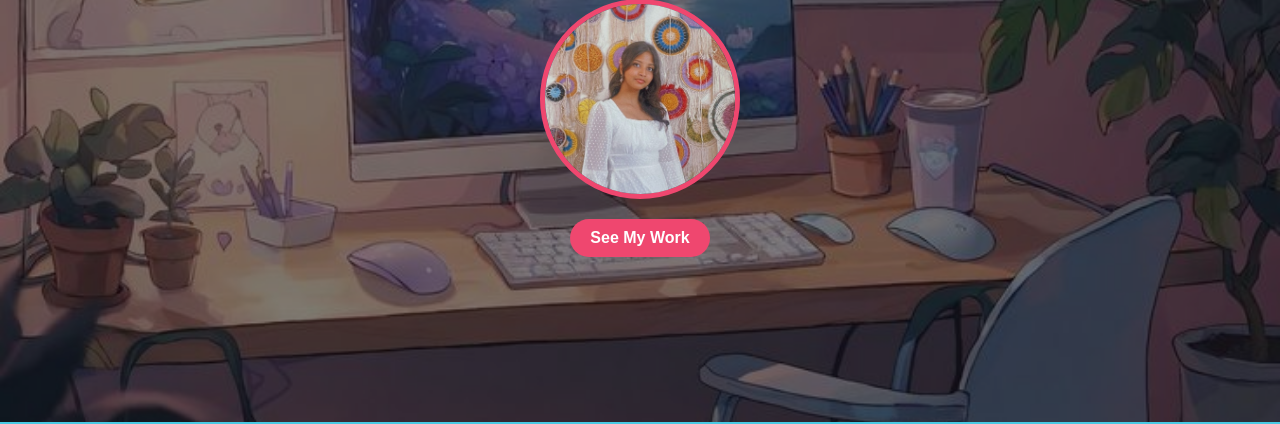
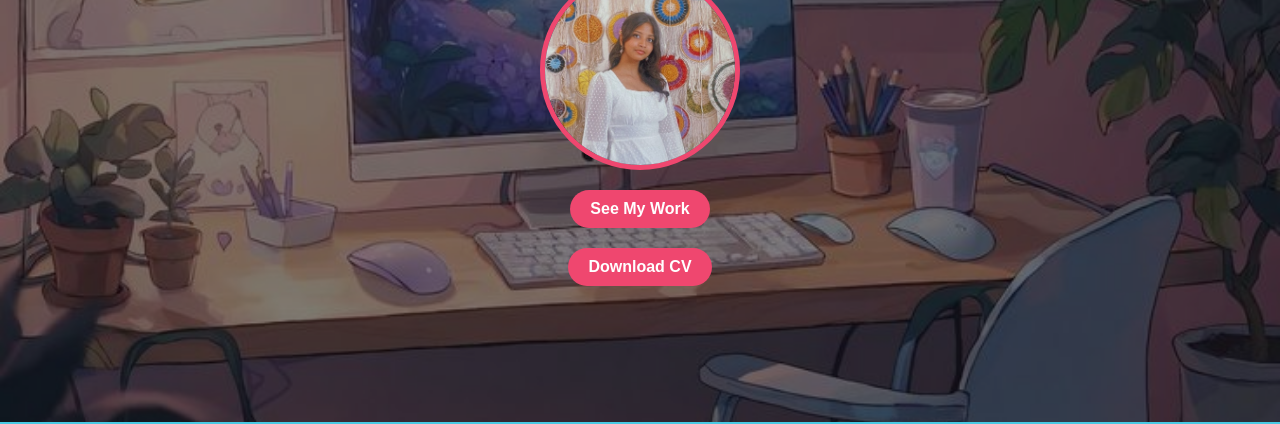
Before and after one commit to swarnim2804/portfolio-swarnimsahay, a website: page index.html in a window 1280 px wide. Shown: the part 378-802 px from the top of the page. Drawn offline with nearby package versions, Linux system fonts and the light colour scheme.

Commit message:
Updated index.html

```diff
--- a/index.html
+++ b/index.html
@@ -31,7 +31,10 @@
         <img src="swarnimbadge.jpg" alt="Swarnim Sahay">
     </div>
     <a href="#projects" class="cta">See My Work</a>
+    <!-- Download CV Button -->
+    <a href="swarnim sahay resume decemeber'24.pdf" class="cta download-cv" download>Download CV</a>
 </header>
+
 
     <!-- About Section -->
     <section id="about" class="about-section">
```
